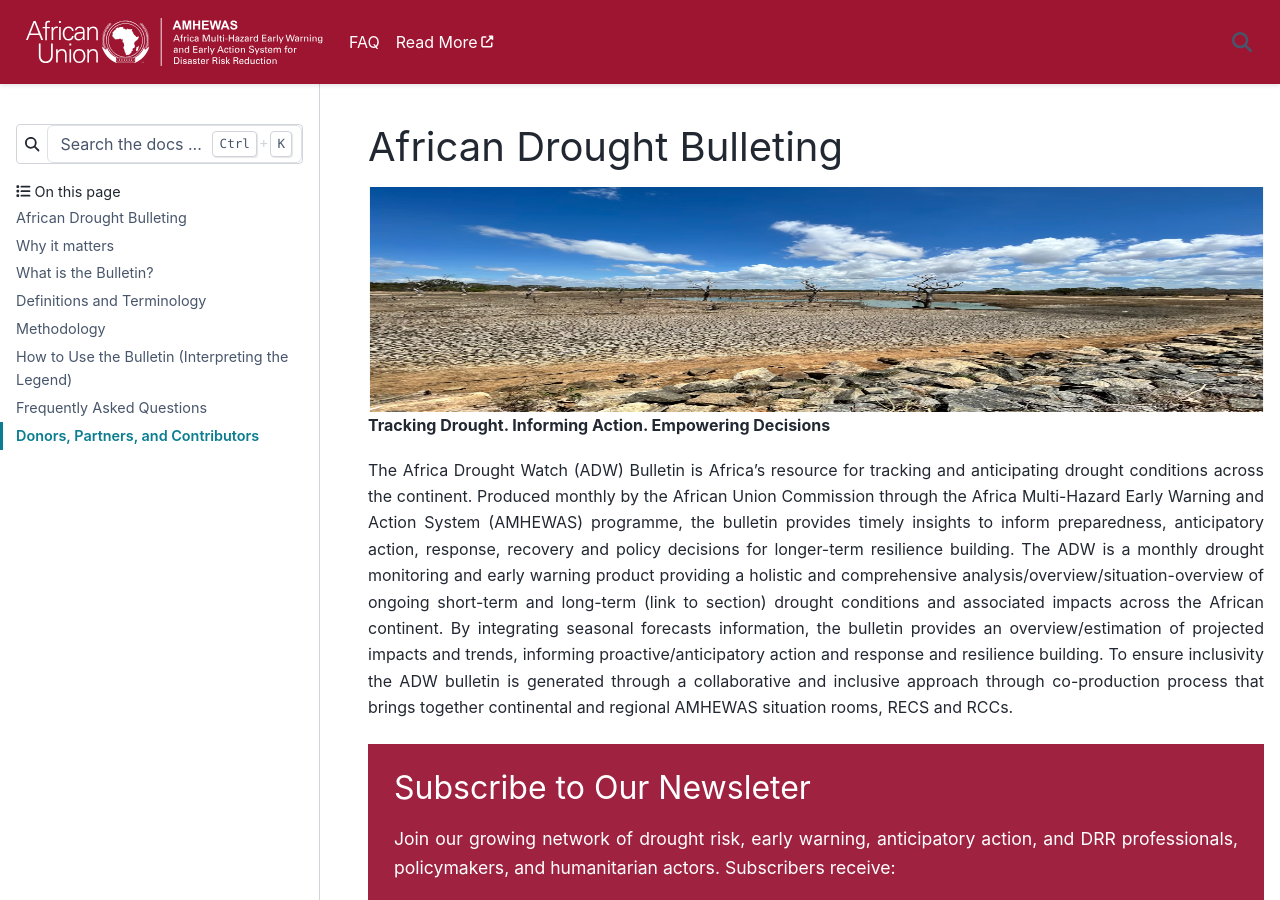
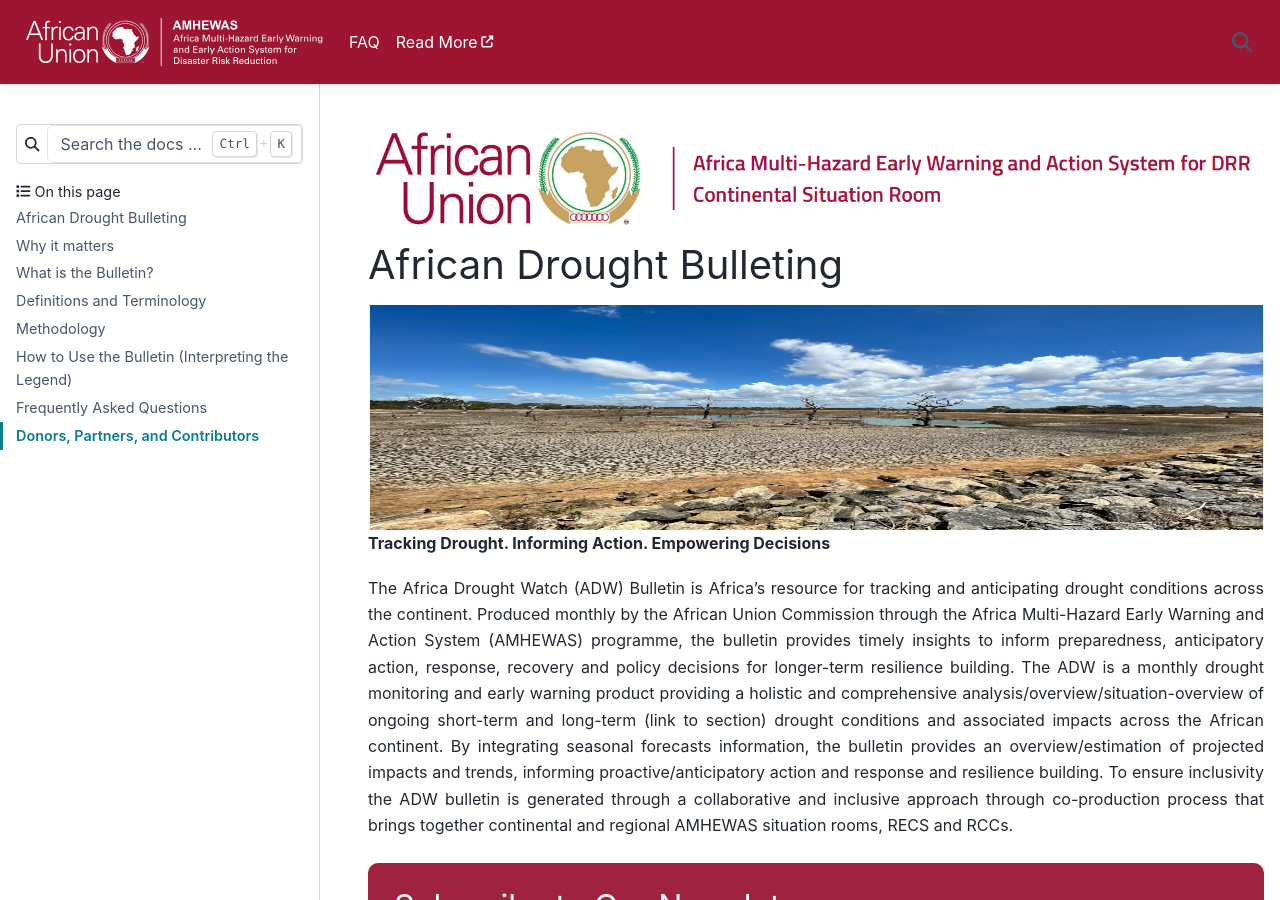
Before and after one commit to derickongeri/amhewasdroughtwatch, a Sphinx documentation site: the page built from source/index.rst, in a window 1280 px wide and 900 px high. Built offline with Sphinx 7.4.7 and the PyData theme 0.15.4, drawn with Linux system fonts in a browser that asks for light colours.

Commit message:
added amhewas logo

```diff
--- a/source/index.rst
+++ b/source/index.rst
@@ -3,11 +3,11 @@
    You can adapt this file completely to your liking, but it should at least
    contain the root `toctree` directive.
 
-.. .. raw:: html
+.. raw:: html
 
-..     <div class="partners-logo-wrapper">
-..         <img src="_static/images/amhewas.png" alt="Partners and Donors Logos" class="partners-logo">
-..     </div>
+    <div class="partners-logo-wrapper">
+        <img src="_static/images/amhewas.png" alt="Partners and Donors Logos" class="partners-logo">
+    </div>
 
 African Drought Bulleting
 ---------------------------
@@ -34,7 +34,7 @@ To ensure inclusivity the ADW bulletin is generated through a collaborative and
 
 .. raw:: html
 
-    <div style="border: 2px solid #9F2241; padding: 1.5em; border-radius: 0px; background-color:rgb(159, 34, 65); margin: 1.5em 0;">
+    <div style="border: 2px solid #9F2241; padding: 1.5em; border-radius: 10px; background-color:rgb(159, 34, 65); margin: 1.5em 0;">
         <h2 style="color:white; margin-top: 0;">Subscribe to Our Newsleter</h2>
         <p style="font-size: 1.1em; color:white;">
             Join our growing network of drought risk, early warning, anticipatory action, and DRR professionals,
```
Also changed, not shown: 4 other files.
